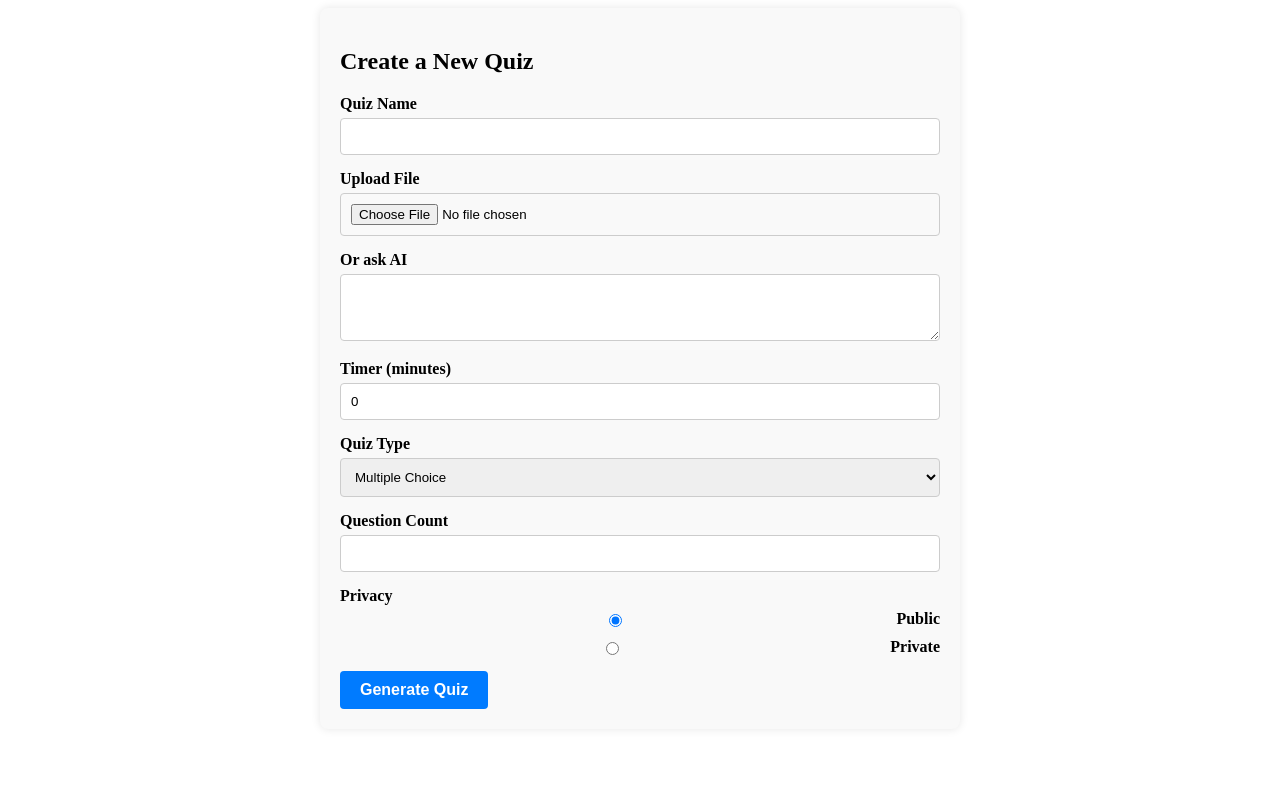
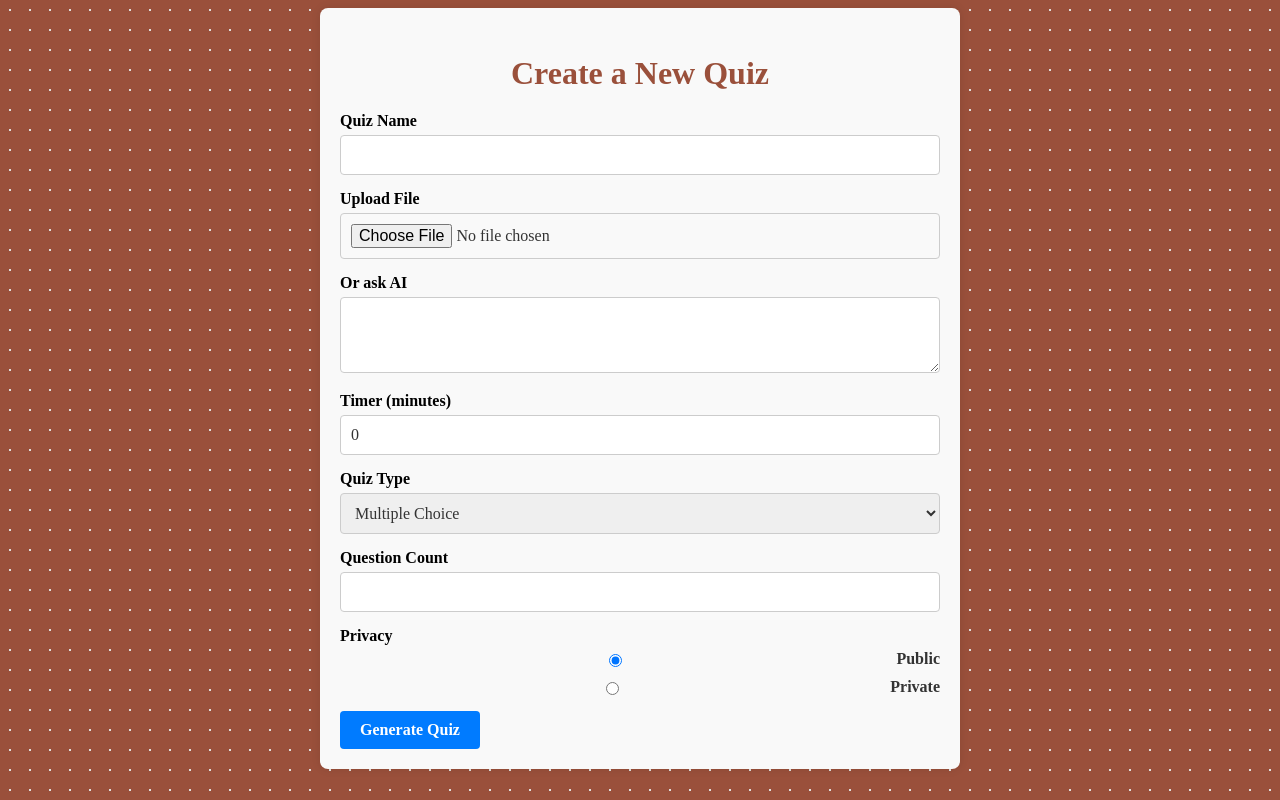
Before and after one commit to Deltane/quiz.it, a Flask app: page /create-quiz in a window 1280 px wide. Run offline with Flask 3, Linux system fonts and the light colour scheme.

Commit message:
polish css

```diff
--- a/app/static/css/create_quiz.css
+++ b/app/static/css/create_quiz.css
@@ -66,3 +66,47 @@ textarea {
 .btn-primary:hover {
     background-color: #0056b3;
 }
+
+/* Additional styles inspired by styles.css */
+body {
+    font-family: "Syne", serif;
+    background-color: #9a503b;
+    background-image: radial-gradient(#e0e0e0 1px, transparent 1px);
+    background-size: 20px 20px;
+}
+
+h2 {
+    font-size: 2rem;
+    color: #9a503b;
+    text-align: center;
+    margin-bottom: 20px;
+}
+
+.form-control {
+    font-family: "Syne", serif;
+    font-size: 1rem;
+    color: #333;
+}
+
+.form-check-label {
+    font-family: "Syne", serif;
+    font-size: 1rem;
+    color: #333;
+}
+
+.btn-primary {
+    font-family: "Syne", serif;
+    font-size: 1rem;
+    font-weight: bold;
+    color: #fff;
+    background-color: #007bff;
+    border: none;
+    border-radius: 4px;
+    cursor: pointer;
+    text-align: center;
+    text-decoration: none;
+}
+
+.btn-primary:hover {
+    background-color: #0056b3;
+}
```
